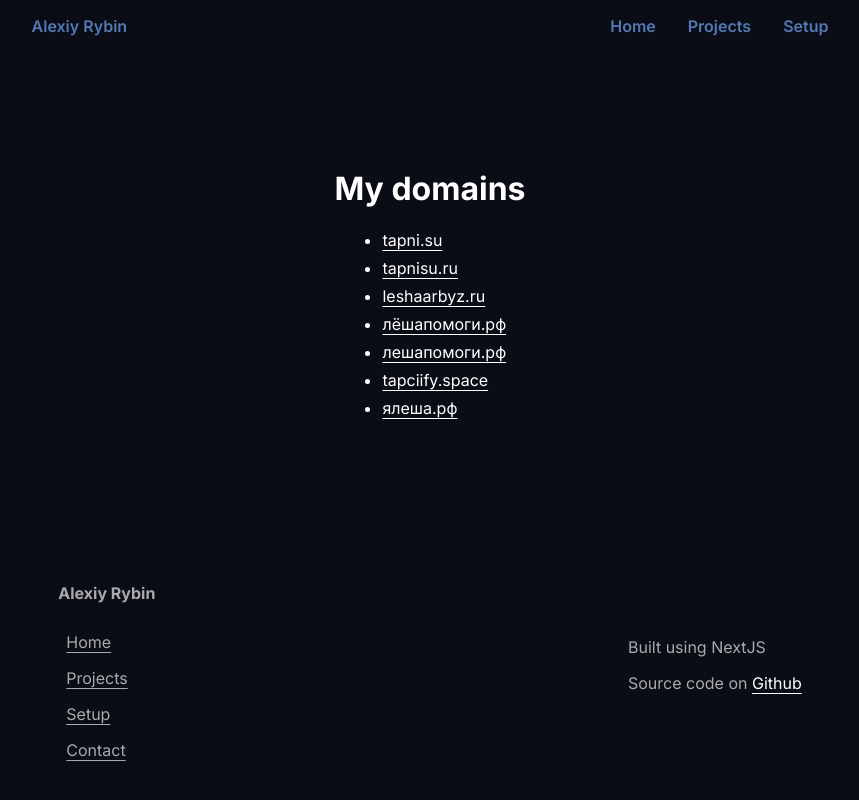
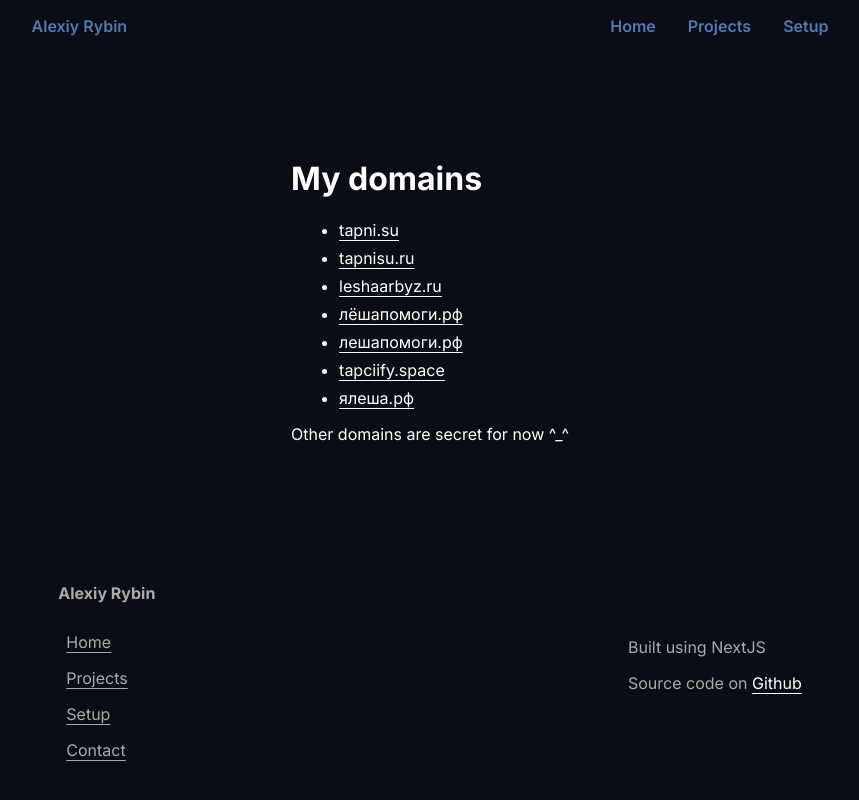
Before and after one commit to tapnisu/tapni.su, a Next.js app: page /domains in a window 1280 px wide. Shown: the whole page, without its empty margins (210-1069 px from the left). Built offline with nearby package versions, Linux system fonts and the light colour scheme.

Commit message:
secret ^_^

```diff
--- a/pages/domains.tsx
+++ b/pages/domains.tsx
@@ -9,7 +9,6 @@ export default function DomainsPage() {
       description="15 years old developer from Russia"
     >
       <h1>My domains</h1>
-
       <ul>
         {domains.map((domain) => (
           <li key={domain} className="gap-half">
@@ -17,6 +16,7 @@ export default function DomainsPage() {
           </li>
         ))}
       </ul>
+      Other domains are secret for now ^_^
     </BasePageLayout>
   );
 }
```
